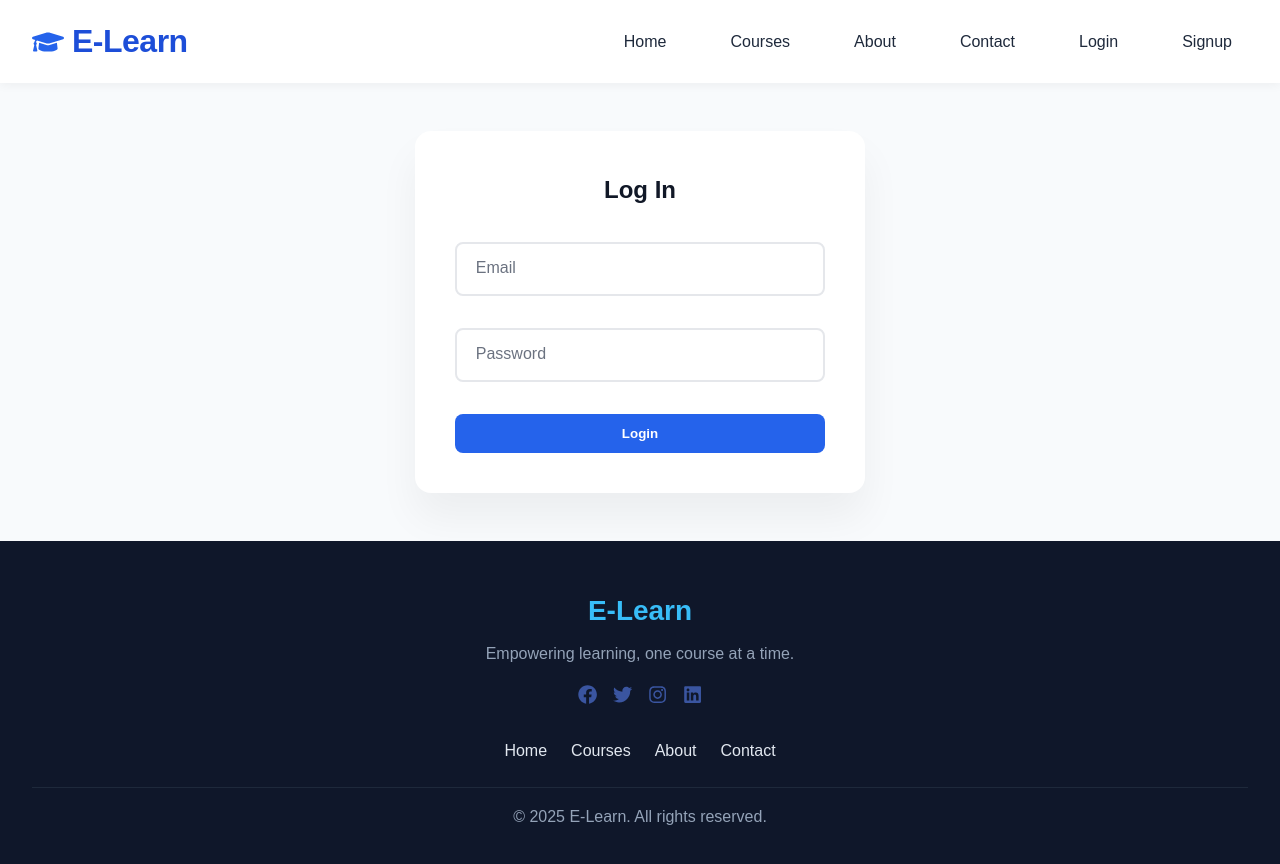
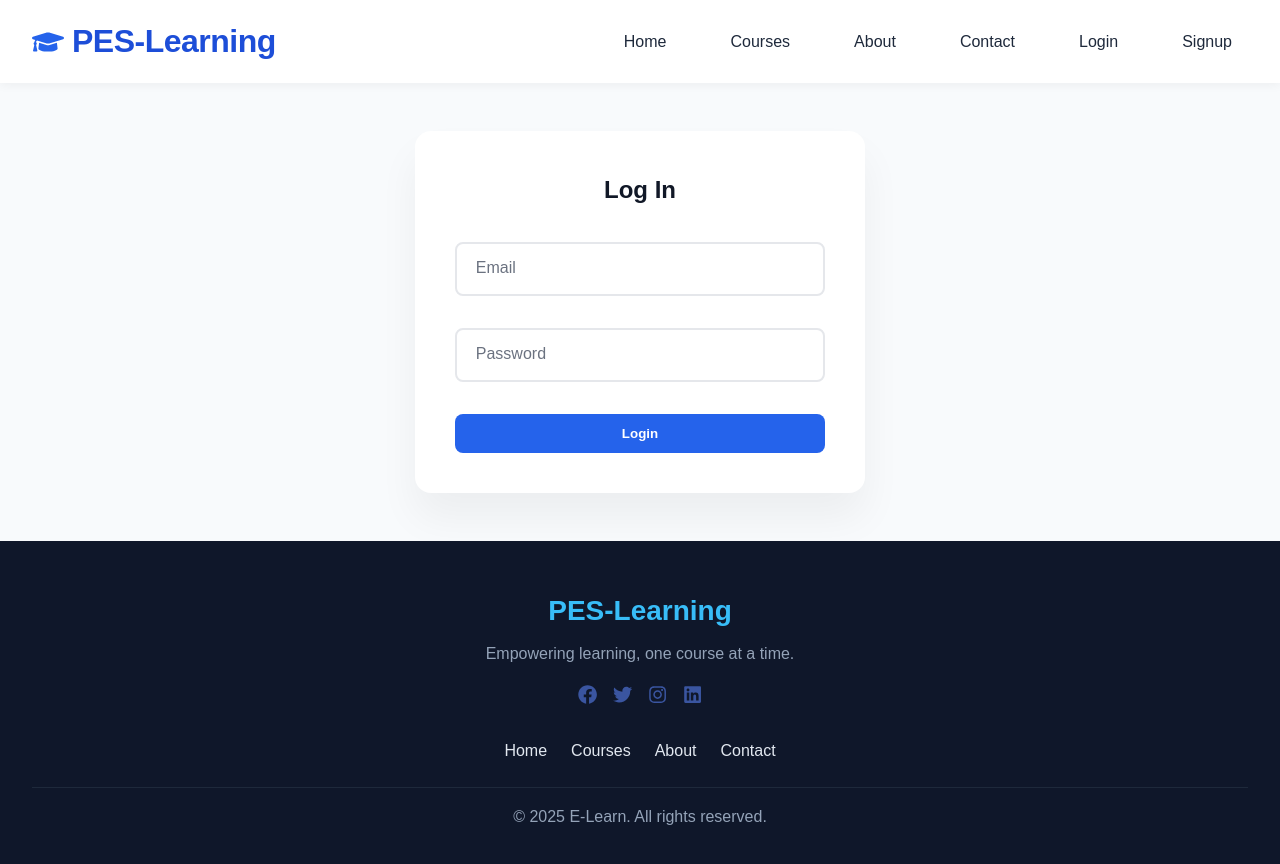
Before and after one commit to Sampreeth-CH/E-learning-Platform, a React (Create React App) app: page /E-learning/login in a window 1280 px wide. Shown: the top 864 px of the page. Built offline with nearby package versions, Linux system fonts and the light colour scheme.

Commit message:
Fixed Home route and routing issue

```diff
--- a/src/components/Footer.js
+++ b/src/components/Footer.js
@@ -6,7 +6,7 @@ const Footer = () => {
   return (
     <footer className="footer">
       <div className="footer-top">
-        <h2>E-Learn</h2>
+        <h2>PES-Learning</h2>
         <p>Empowering learning, one course at a time.</p>
         <div className="social-icons">
           <a href="#"><FaFacebook /></a>
--- a/src/components/Navbar.js
+++ b/src/components/Navbar.js
@@ -29,7 +29,7 @@ const Navbar = ({ isLoggedIn, setIsLoggedIn }) => {
     <nav className="navbar">
       <h1 className="brand">
         <FaGraduationCap className="logo-icon" />
-        E-Learn
+        PES-Learning
       </h1>
 
       <div className="menu-icon" onClick={toggleMenu}>
@@ -40,7 +40,7 @@ const Navbar = ({ isLoggedIn, setIsLoggedIn }) => {
 
         <h1 className="nav-icon">
         <FaGraduationCap className="logo-icon" />
-        E-Learn
+        PES-Learning
       </h1>
         <li>
           <Link to="/" onClick={closeMenu}>
```
